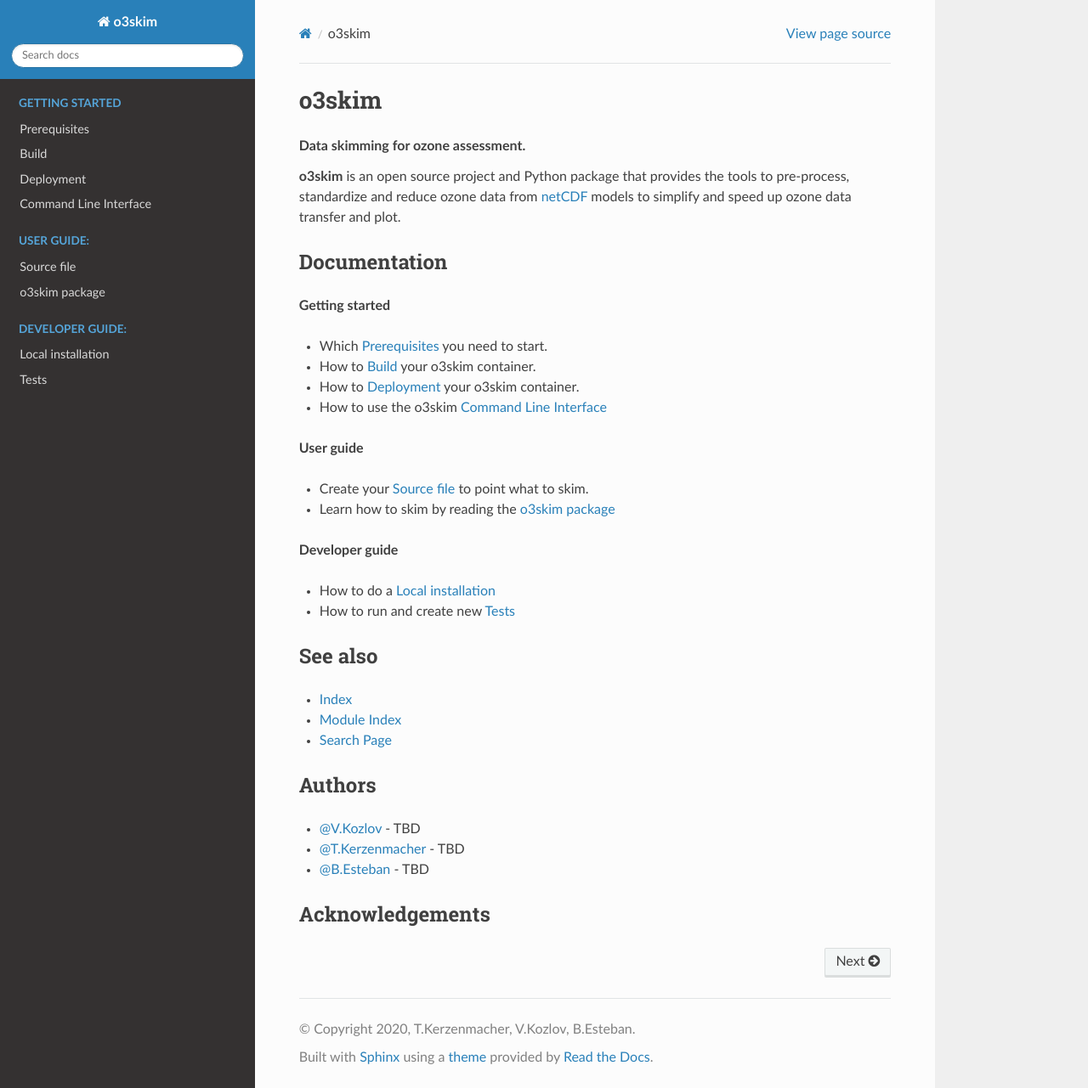
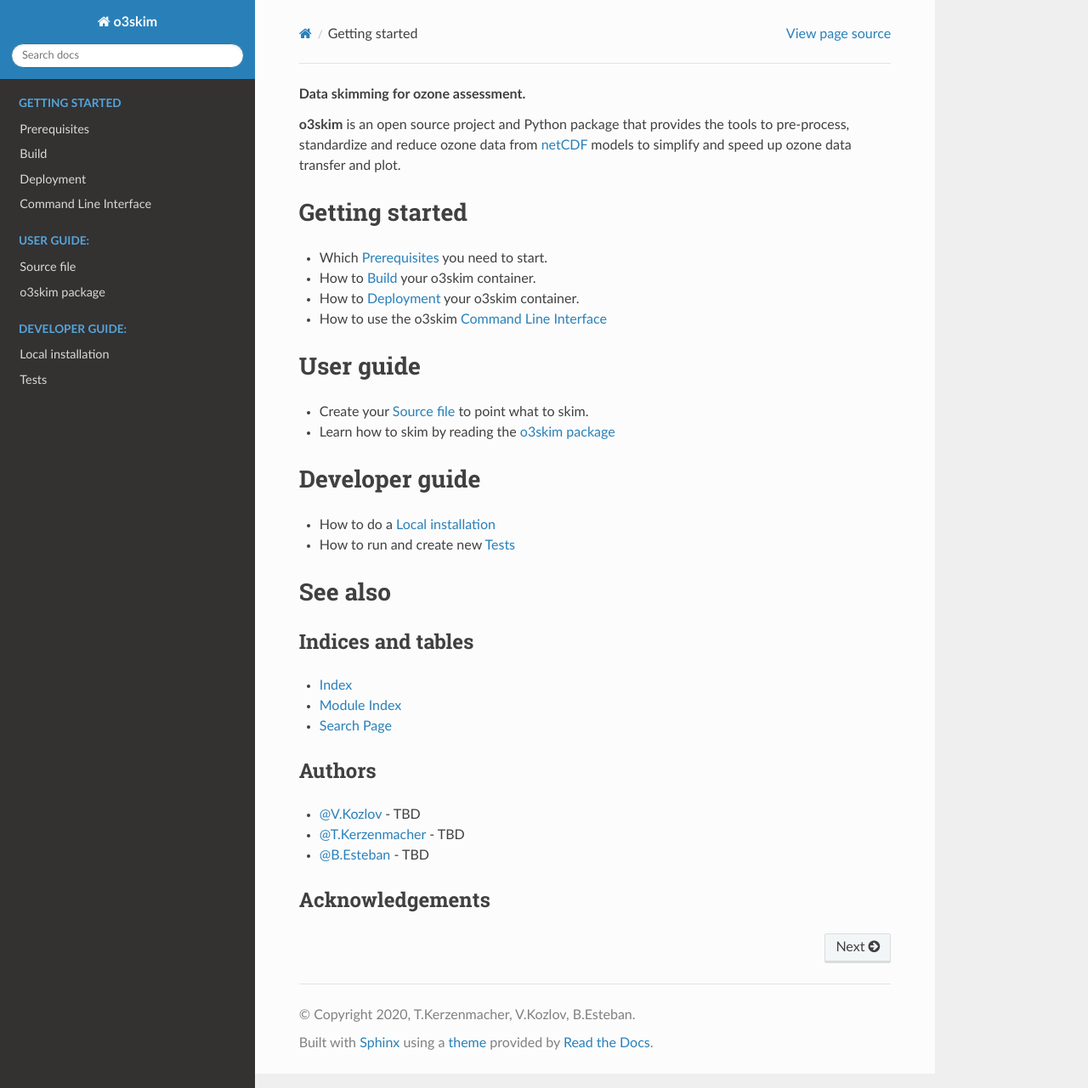
Before and after one commit to EOSC-synergy/o3skim, a Sphinx documentation site: the page built from docs/index.rst, in a window 1280 px wide and 1281 px high. Shown: the whole window at 85% size. Built offline with Sphinx 7.4.7 and the Read the Docs theme 2.0.0, drawn with Linux system fonts in a browser that asks for light colours.

Commit message:
Docs headers change to fit over a superior index

```diff
--- a/docs/index.rst
+++ b/docs/index.rst
@@ -1,6 +1,3 @@
-=========================================
-o3skim
-=========================================
 .. rubric:: Data skimming for ozone assessment.
 
 **o3skim** is an open source project and Python package that provides the
@@ -9,10 +6,9 @@ simplify and speed up ozone data transfer and plot.
 
 .. _netCDF: http://www.unidata.ucar.edu/software/netcdf
 
-Documentation
--------------
 
-**Getting started**
+Getting started
+=========================================
 
 * Which :doc:`getting_started/prerequisites` you need to start.
 * How to :doc:`getting_started/build` your o3skim container.
@@ -30,7 +26,8 @@ Documentation
    getting_started/cli
 
 
-**User guide**
+User guide
+=========================================
 
 * Create your :doc:`user_guide/source-file` to point what to skim.
 * Learn how to skim by reading the :doc:`user_guide/o3skim`
@@ -44,7 +41,8 @@ Documentation
    user_guide/o3skim
 
 
-**Developer guide**
+Developer guide
+=========================================
 
 * How to do a :doc:`dev_guide/local-install`
 * How to run and create new :doc:`dev_guide/tests`
@@ -59,7 +57,10 @@ Documentation
 
 
 See also
---------
+=========================================
+
+Indices and tables
+---------------------
 
 * :ref:`genindex`
 * :ref:`modindex`
@@ -67,7 +68,7 @@ See also
 
 
 Authors
--------
+---------------------
 
 - `@V.Kozlov <https://git.scc.kit.edu/eo9869>`_ - TBD
 - `@T.Kerzenmacher <https://git.scc.kit.edu/px5501>`_ - TBD
@@ -75,4 +76,4 @@ Authors
 
 
 Acknowledgements
-----------------
+---------------------
```
